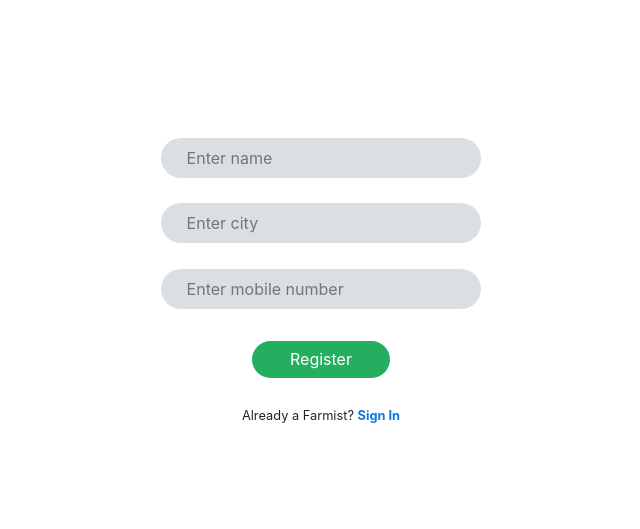
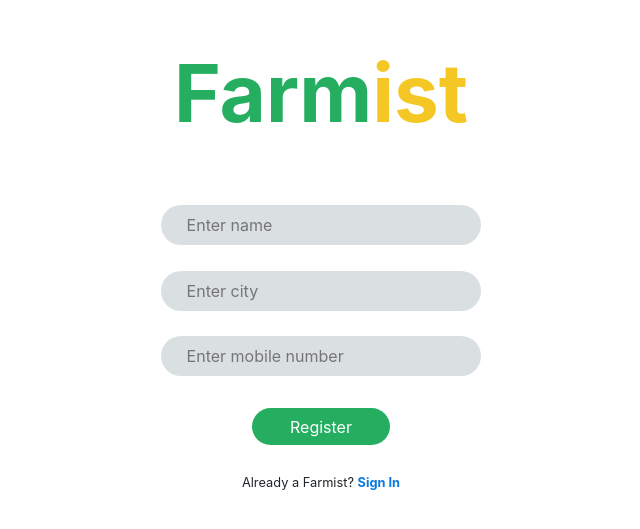
Before and after one commit to Gokul-ramalingam/Farmist, a React (Create React App) app in the folder client/: page / in a window 1280 px wide. Shown: the part 131-660 px from the top of the page, without its empty margins (319-959 px from the left). Built offline with nearby package versions, Linux system fonts and the light colour scheme.

Commit message:
Update in authentication component

```diff
--- a/client/src/pages/Authentication/Authentication.jsx
+++ b/client/src/pages/Authentication/Authentication.jsx
@@ -7,6 +7,7 @@ const Authentication = () => {
     <div className="col Authentication">
     <div className="row content">
       <div className="col-md-12 title">
+      <h1 className = "mainTitle" ><b>Farm</b><b className="subTitle">ist</b></h1>
                 <SignUp />
       </div>
       </div>
--- a/client/src/pages/Authentication/Authentication.scss
+++ b/client/src/pages/Authentication/Authentication.scss
@@ -16,6 +16,8 @@
       .mainTitle{
         color: #26ae60;
         text-align: center;
+        font-size: 5em;
+        margin-bottom: 3%;
     }
 
    .subTitle{
```
